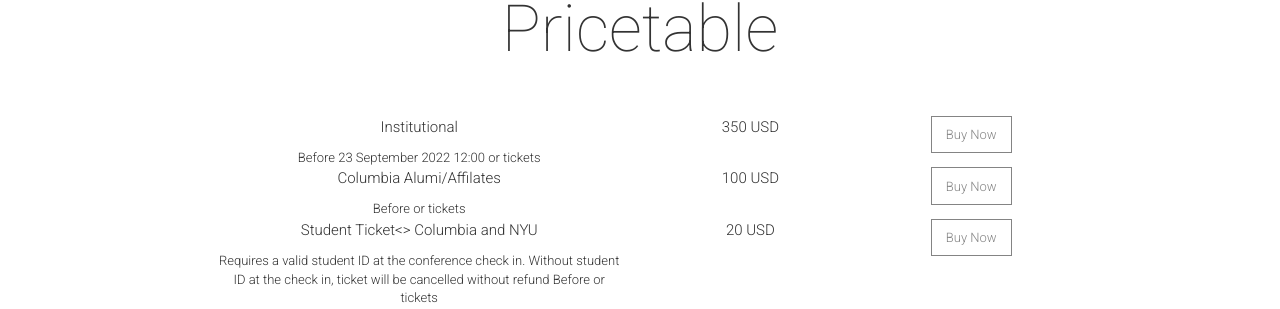
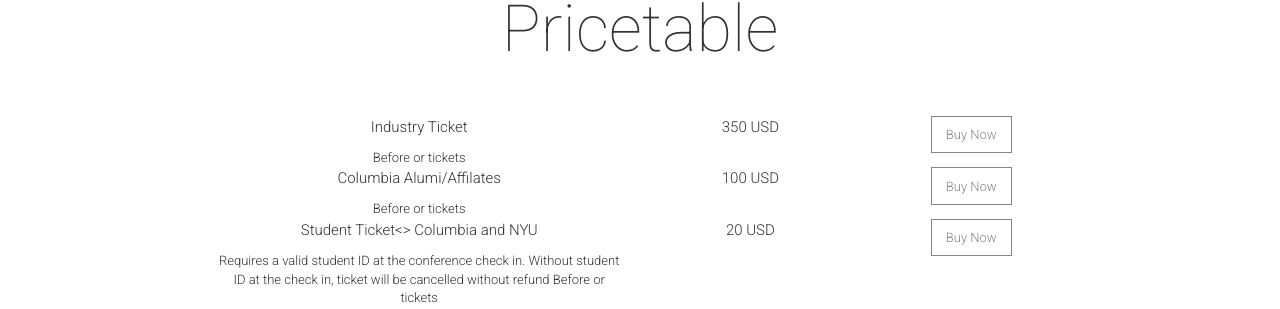
Before and after one commit to BlockchainAtColumbia/ledgerfest-2019, a Jekyll site: the page built from index.html, in a window 1280 px wide and 900 px high, scrolled down 2078 px. Shown: the part 142-451 px from the top of the window. Built offline with Jekyll 4.4.1, drawn with Linux system fonts in a browser that asks for light colours; nearby versions of some CDN libraries; comment, search, counter and statistics services are not loaded.

Commit message:
Update _config.yml

```diff
--- a/_config.yml
+++ b/_config.yml
@@ -115,13 +115,11 @@
 ticketsInfo: "Tickets grant access to all conference sections, coffee brakes, meals, snacks, and post conference party."
 ticketsOffers:
  -
-  name: "Institutional"
+  name: "Industry Ticket"
   price: "350"
   priceCurrency: "USD"
   buyButtonLink: "https://www.eventbrite.com/e/ledgerfest22-tickets-401463968537"
   buyButtonText: "Buy Now"
-  validFrom: "2022-08-20T10:00"
-  validThrough: "2022-09-23T12:00"
  -
   name: "Columbia Alumi/Affilates"
   price: "100"
```
